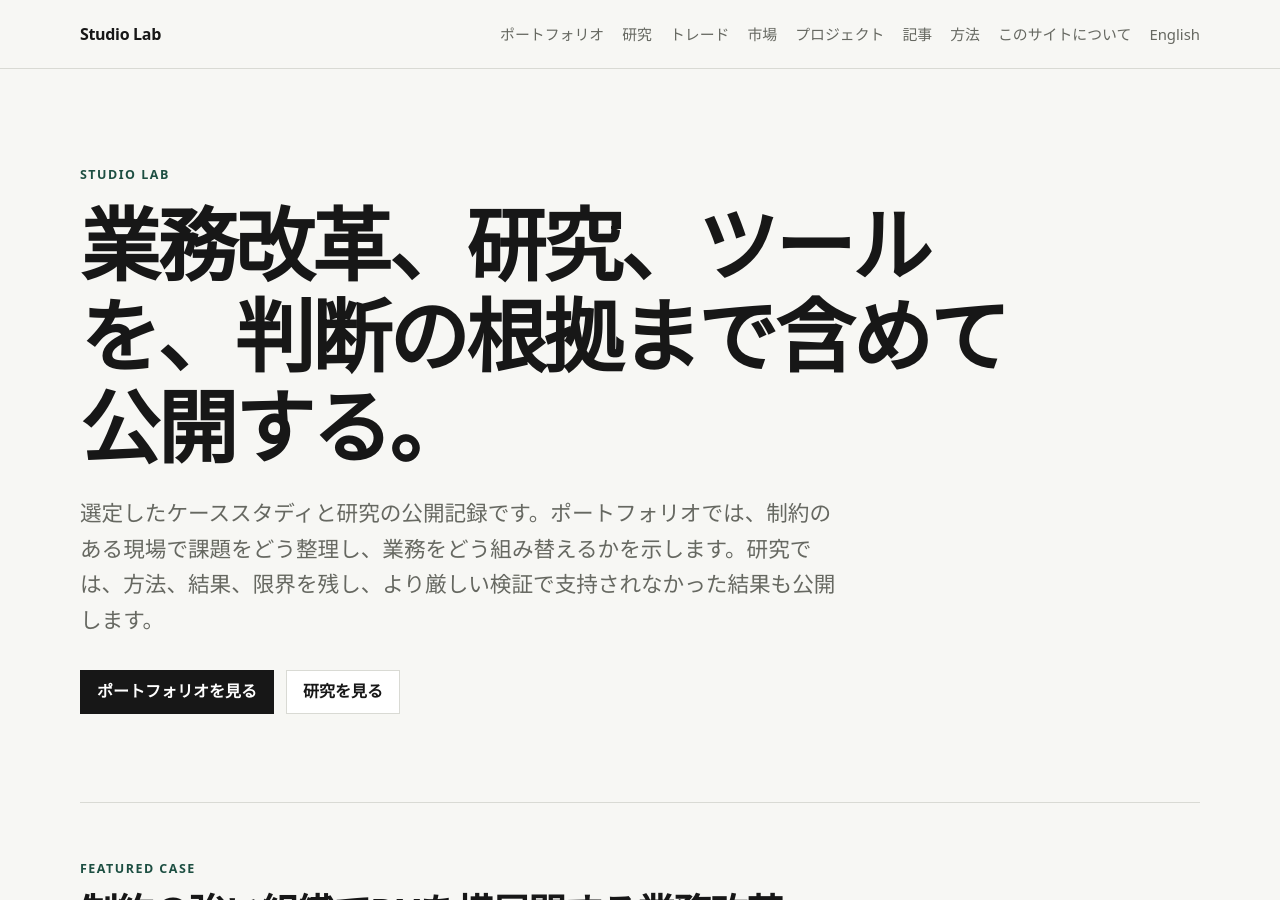
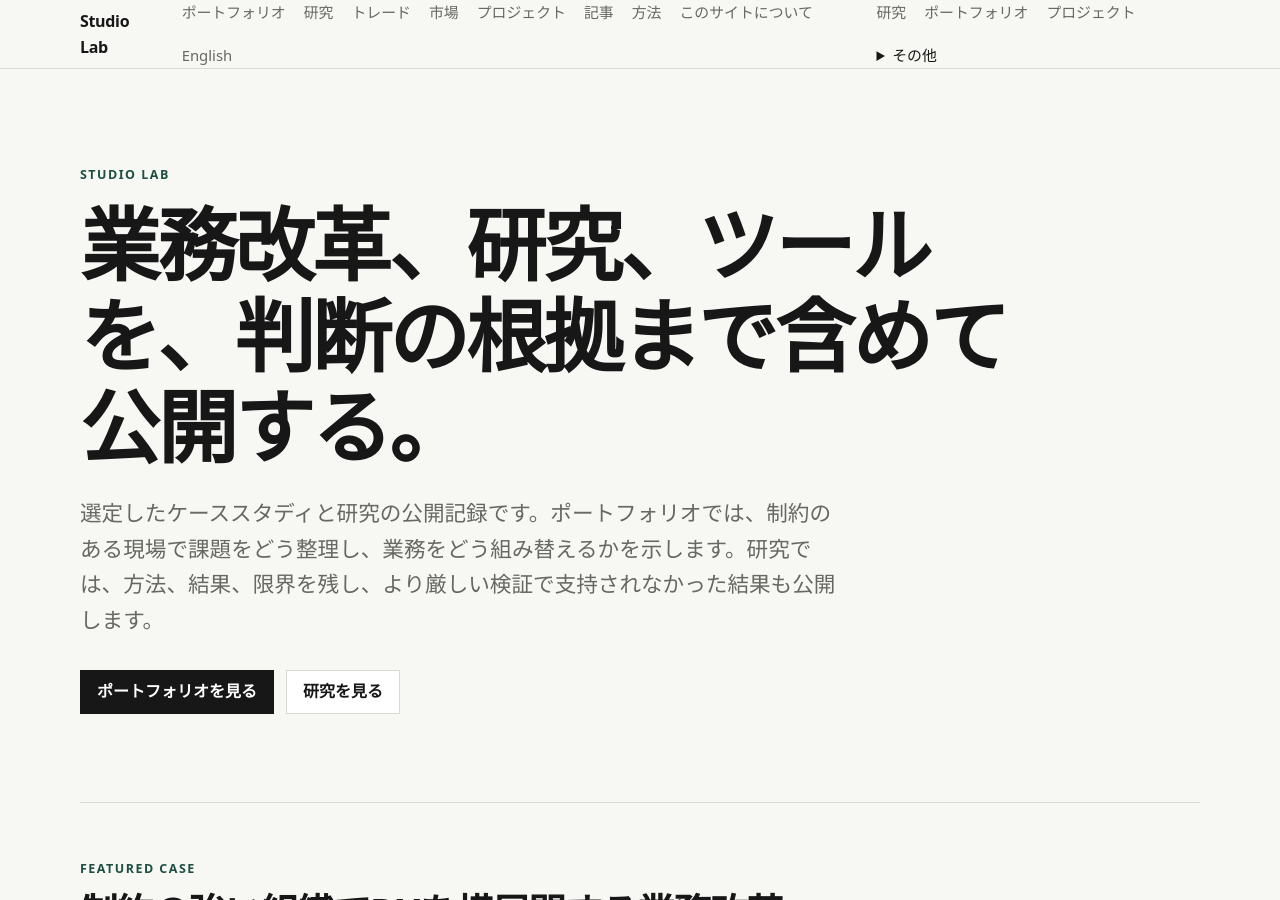
Before and after one commit to Josh-Temple/studio-lab-research, a Jekyll site: the page built from ja/index.md, in a window 1280 px wide and 900 px high. Built offline with Jekyll 4.4.1, drawn with Linux system fonts in a browser that asks for light colours.

Commit message:
Simplify mobile navigation

```diff
--- a/_layouts/default.html
+++ b/_layouts/default.html
@@ -24,7 +24,7 @@
   <header class="site-header">
     <div class="shell header-inner">
       <a class="brand" href="{% if current_lang == 'ja' %}{{ '/ja/' | relative_url }}{% else %}{{ '/' | relative_url }}{% endif %}">Studio Lab</a>
-      <nav class="site-nav" aria-label="{% if current_lang == 'ja' %}メインナビゲーション{% else %}Primary navigation{% endif %}">
+      <nav class="site-nav site-nav-desktop" aria-label="{% if current_lang == 'ja' %}メインナビゲーション{% else %}Primary navigation{% endif %}">
         {% if current_lang == 'ja' %}
         <a href="{{ '/ja/portfolio/' | relative_url }}">ポートフォリオ</a>
         <a href="{{ '/ja/research/' | relative_url }}">研究</a>
@@ -47,6 +47,39 @@
         <a href="{{ alternate_path | relative_url }}" lang="ja" hreflang="ja">日本語</a>
         {% endif %}
       </nav>
+      <nav class="site-nav site-nav-mobile" aria-label="{% if current_lang == 'ja' %}モバイルナビゲーション{% else %}Mobile navigation{% endif %}">
+        {% if current_lang == 'ja' %}
+        <a href="{{ '/ja/research/' | relative_url }}">研究</a>
+        <a href="{{ '/ja/portfolio/' | relative_url }}">ポートフォリオ</a>
+        <a href="{{ '/ja/projects/' | relative_url }}">プロジェクト</a>
+        <details class="nav-more">
+          <summary>その他</summary>
+          <div class="nav-more-menu">
+            <a href="{{ '/ja/trading/' | relative_url }}">トレード</a>
+            <a href="{{ '/ja/market/' | relative_url }}">市場</a>
+            <a href="{{ '/ja/writing/' | relative_url }}">記事</a>
+            <a href="{{ '/ja/methods/' | relative_url }}">方法</a>
+            <a href="{{ '/ja/about/' | relative_url }}">このサイトについて</a>
+            <a href="{{ alternate_path | relative_url }}" lang="en" hreflang="en">English</a>
+          </div>
+        </details>
+        {% else %}
+        <a href="{{ '/research/' | relative_url }}">Research</a>
+        <a href="{{ '/portfolio/' | relative_url }}">Portfolio</a>
+        <a href="{{ '/projects/' | relative_url }}">Projects</a>
+        <details class="nav-more">
+          <summary>More</summary>
+          <div class="nav-more-menu">
+            <a href="{{ '/trading/' | relative_url }}">Trading</a>
+            <a href="{{ '/market/' | relative_url }}">Market</a>
+            <a href="{{ '/writing/' | relative_url }}">Writing</a>
+            <a href="{{ '/methods/' | relative_url }}">Methods</a>
+            <a href="{{ '/about/' | relative_url }}">About</a>
+            <a href="{{ alternate_path | relative_url }}" lang="ja" hreflang="ja">日本語</a>
+          </div>
+        </details>
+        {% endif %}
+      </nav>
     </div>
   </header>
 
```
